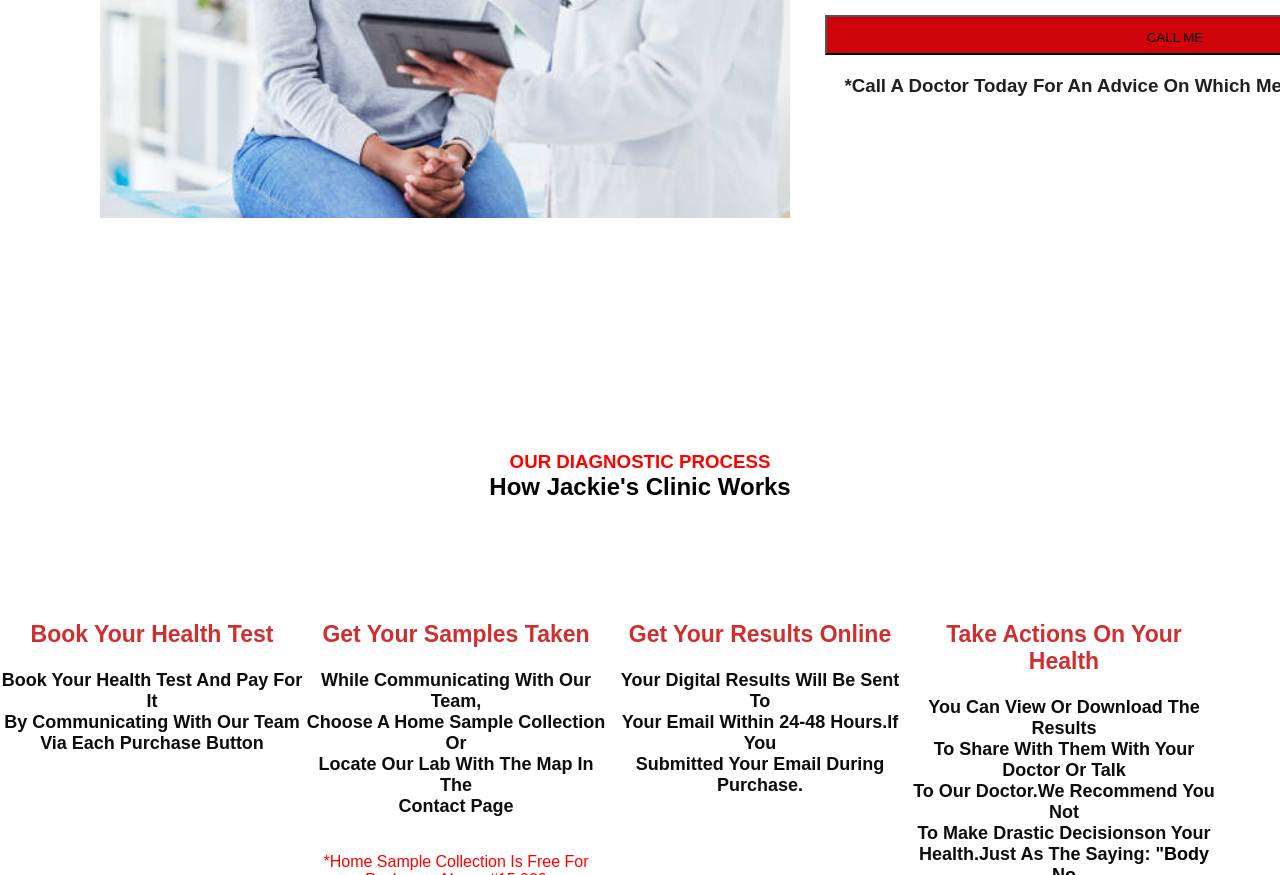
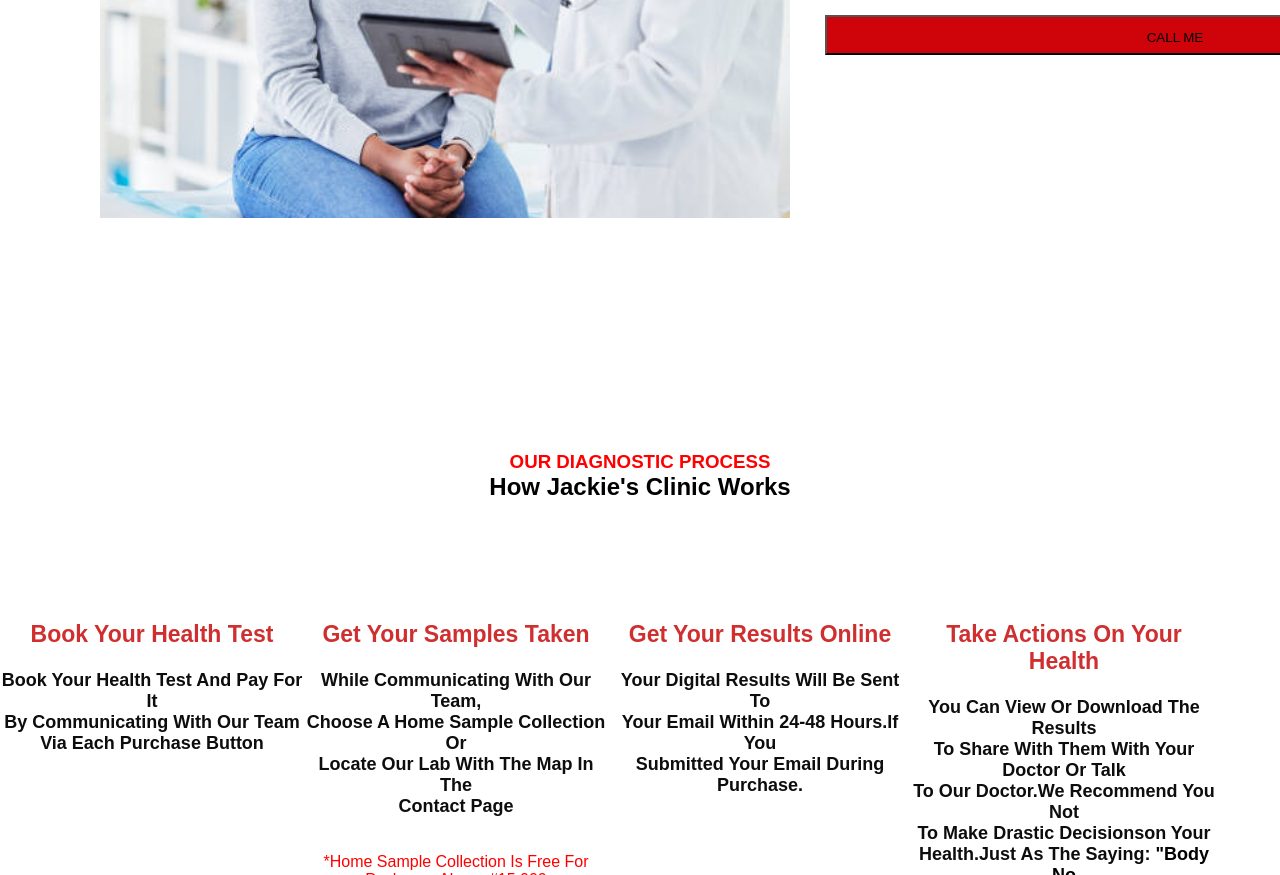
Before and after one commit to Quill241/Jackie-Clinic, a plain HTML site: page index.html in a window 1280 px wide. Shown: the part 4771-5646 px from the top of the page. Drawn offline with Linux system fonts and the light colour scheme.

Commit message:
modified index.html page

```diff
--- a/index.html
+++ b/index.html
@@ -411,8 +411,6 @@
 
 
 
-                        <h3>*call a doctor today for an advice on which medical test to go for</h3>
-
          </div>
 
 
```
